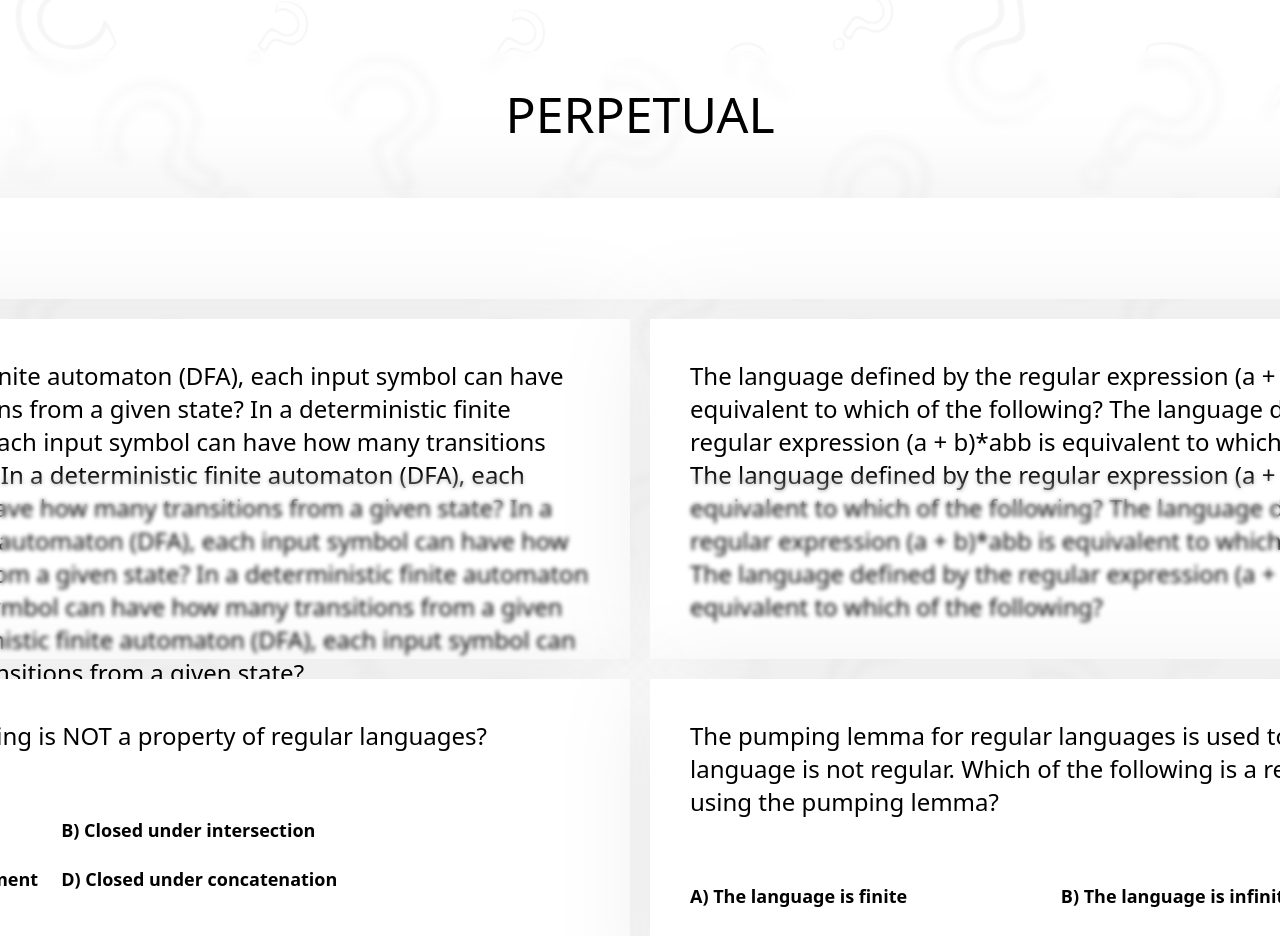
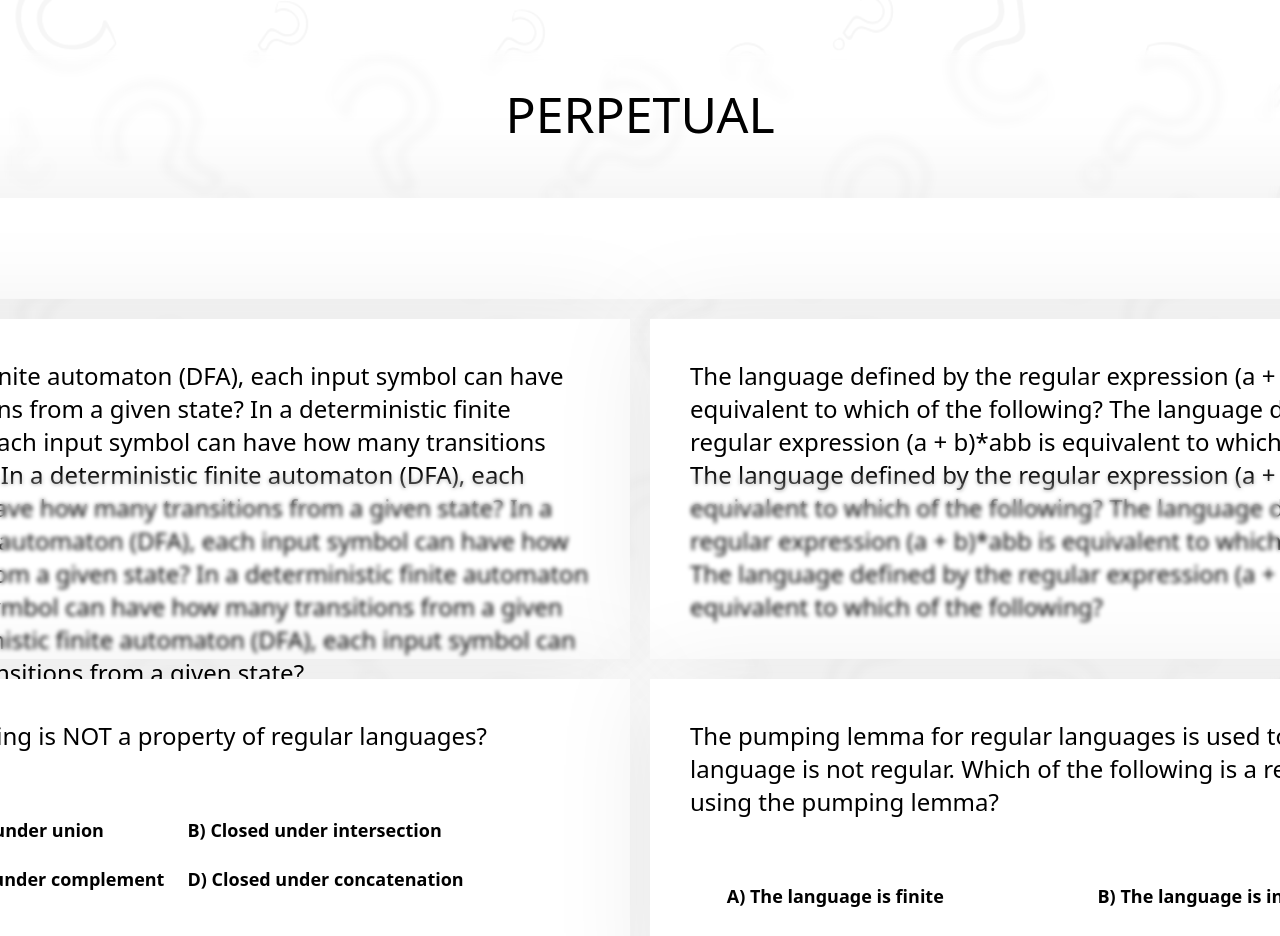
Before and after one commit to Raymart-Leyson/Problem-Generator, a React (Create React App) app in the folder problem-generator/: page / in a window 1280 px wide. Shown: the top 936 px of the page. Built offline with nearby package versions, Linux system fonts and the light colour scheme.

Commit message:
Modify ViewQuestionPopup and its design

```diff
--- a/problem-generator/src/ViewQuestionPopup.css
+++ b/problem-generator/src/ViewQuestionPopup.css
@@ -21,9 +21,11 @@
     border: none;
     background-color: red;
     color: white;
-    padding: 5px;
+    padding: 10px;
+    width: 150px;
     font-size: smaller;
     box-shadow: 0 0 100px rgba(0, 0, 0, 0.08);
+    font-size: 25px;
 }
 
 .choices {
@@ -32,6 +34,6 @@
     font-size: large;
     background-color: transparent;
     font-weight: bold;
-    width: fit-content;
+    width: relative;
     height: fit-content;
 }
--- a/problem-generator/src/ViewQuestionPopup.js
+++ b/problem-generator/src/ViewQuestionPopup.js
@@ -6,6 +6,7 @@ function ViewQuestionPopup({ question, choice, onClose }) {
       <div className="popup-content">
         <div>
           <h2>{question}</h2>
+          <br></br><br></br>
           <ul>
             {choice.map((option, index) => (
               <li key={index} className=' choices'>{option}</li>
@@ -15,6 +16,7 @@ function ViewQuestionPopup({ question, choice, onClose }) {
         <button className="close-popup" onClick={onClose}>
           Close
         </button>
+        <br></br>
       </div>
     </div>
   );
```
